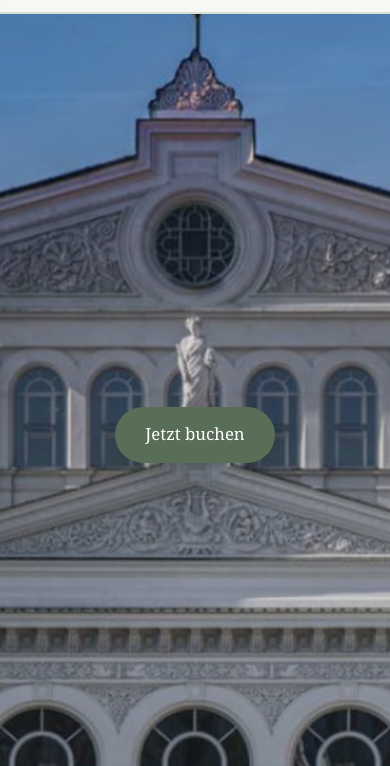
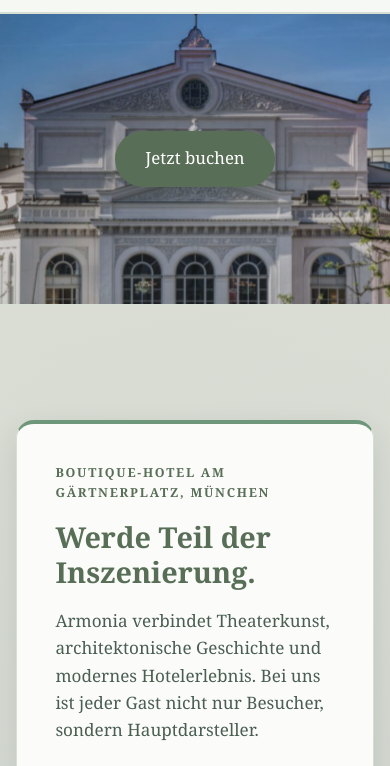
Before and after one commit to BoRedha/webiste-armonia, a plain HTML site: page index.html in a window 390 px wide. Shown: the part 56-822 px from the top of the page. Drawn offline with Linux system fonts and the light colour scheme.

Commit message:
Update styles.css

```diff
--- a/styles.css
+++ b/styles.css
@@ -202,8 +202,7 @@ h1 {
 
 .banner-strip {
   width: 100%;
-  height: 100svh;
-  min-height: 100svh;
+  aspect-ratio: 21 / 9;
   overflow: hidden;
   border-top: 1px solid var(--line);
   border-bottom: 1px solid var(--line);
@@ -353,7 +352,7 @@ footer {
   }
 
   .banner-strip {
-    height: 100svh;
+    aspect-ratio: 4 / 3;
   }
 }
 
```
